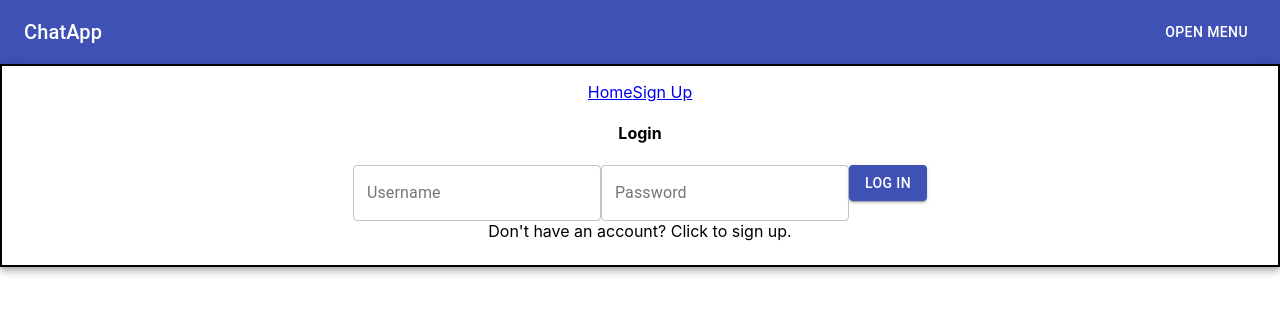
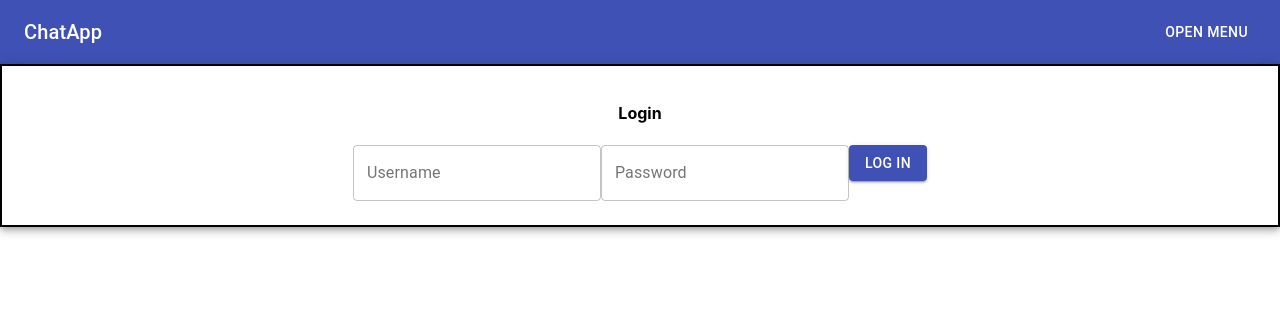
Before and after one commit to galosandoval/chatApp, a React (Create React App) app in the folder app/: page /signup in a window 1280 px wide. Shown: the top 314 px of the page. Built offline with nearby package versions, Linux system fonts and the light colour scheme.

Commit message:
works on fixing router

```diff
--- a/app/package.json
+++ b/app/package.json
@@ -5,6 +5,7 @@
   "dependencies": {
     "@material-ui/core": "^4.11.1",
     "@material-ui/icons": "^4.11.2",
+    "@reach/router": "^1.3.4",
     "@testing-library/jest-dom": "^5.11.6",
     "@testing-library/react": "^11.2.2",
     "@testing-library/user-event": "^12.3.0",
--- a/app/src/App.js
+++ b/app/src/App.js
@@ -1,12 +1,21 @@
-import React, {useState} from 'react'
-import { NavLink, Route, Switch, useHistory } from 'react-router-dom'
-import axios from 'axios'
+import React, { useState } from "react";
+// import { Router } from "@reach/router";
+import {
+  BrowserRouter as Router,
+  Route,
+  Switch,
+  useHistory,
+  Link,
+} from "react-router-dom";
+import axios from "axios";
+import * as yup from "yup";
 
 import "./App.css";
 import { Dashboard } from "./Components/Dashboard";
 import { NavBar } from "./Components/NavBar";
 import { Login } from "./Components/Login";
 import PrivateRoute from "./utils/PrivateRoute";
+import FormSchema from "./Components/FormSchema";
 
 const initialFormValues = {
   username: "",
@@ -17,10 +26,8 @@ const initialFormValues = {
 function App() {
   const [formValues, setFormValues] = useState(initialFormValues);
   const [formErrors, setFormErrors] = useState(initialFormValues);
-  const [disabled, setDisabled] = useState(true);
 
-  const history = useHistory()
-
+  const history = useHistory();
 
   const postNewUser = (newUser) => {
     axios
@@ -28,23 +35,55 @@ function App() {
       .then((res) => {
         localStorage.setItem("token", res.data.token);
         setFormValues(initialFormValues);
-        history.push("/dashboard")
+        history.push("/dashboard");
       })
       .catch((err) => {
         console.log(err);
       });
   };
 
+  const inputChange = (name, value) => {
+    yup
+      .reach(FormSchema, name)
+      .validate(value)
+      .then((valid) => {
+        setFormErrors({
+          ...formErrors,
+          [name]: "",
+        });
+      })
+      .catch((err) => {
+        setFormErrors({
+          ...formErrors,
+          [name]: err.errors[0],
+        });
+      });
+    setFormValues({
+      ...formValues,
+      [name]: value,
+    });
+  };
+
+  const submit = () => {
+    const newUser = {
+      username: formValues.username.trim(),
+      password: formValues.password.trim(),
+    };
+    postNewUser(newUser);
+  };
+
   return (
-    <div className="App">
-      <NavBar />
-      <Switch>
-        <Route path="/">
-          <Login />
-        </Route>
-        <PrivateRoute exact path="/dashboard" component={Dashboard} />
-      </Switch>
-    </div>
+      <div className="App">
+        <NavBar />
+
+            <Login
+              formValues={formValues}
+              inputChange={inputChange}
+              submit={submit}
+            />
+
+      </div>
+
   );
 }
 
--- a/app/src/Components/Login.js
+++ b/app/src/Components/Login.js
@@ -1,7 +1,17 @@
-import React, {useState} from "react";
+import React, { useState } from "react";
 import { TextField, makeStyles, Button } from "@material-ui/core";
-import { NavLink, useHistory, Route } from 'react-router-dom'
-import axios from 'axios'
+import {
+  BrowserRouter as Router,
+  useHistory,
+  Route,
+  Link,
+  Switch,
+} from "react-router-dom";
+import axios from "axios";
+
+import PrivateRoute from '../utils/PrivateRoute'
+import { Register } from "./Register";
+import { Dashboard } from './Dashboard'
 
 const useStyles = makeStyles((theme) => ({
   modal: {
@@ -22,10 +32,12 @@ const initialState = {
   password: "",
 };
 
-export const Login = () => {
+export const Login = (props) => {
   const classes = useStyles();
   const [creds, setCreds] = useState(initialState);
   const history = useHistory();
+
+  const { inputChange, submit, formValues } = props;
 
   const handleChange = (e) => {
     setCreds({
@@ -41,27 +53,14 @@ export const Login = () => {
       .then((res) => {
         console.log("login", res);
         localStorage.setItem("token", res.data.token);
+        console.log(localStorage)
         history.push("/dashboard");
       })
       .catch((err) => err);
   };
 
-  // Event listeners
-
-  function changeColor(e) {
-    e.target.style.color = "#000099";
-  }
-
-  function changeColorBack(e) {
-    e.target.style.color = "black";
-  }
-
   return (
     <div className={classes.paper}>
-      <Route path="/">
-        <NavLink to="/">Home</NavLink>
-        <NavLink to="/signup">Sign Up</NavLink>
-      </Route>
       <h4>Login</h4>
       <form onSubmit={login}>
         <TextField
@@ -84,15 +83,26 @@ export const Login = () => {
           Log In
         </Button>
         <br></br>
-        <div
-          className="makeLink"
-          onClick={() => history.push("/signup")}
-          onMouseOver={changeColor}
-          onMouseOut={changeColorBack}
-        >
-          Don't have an account? Click to sign up.
-        </div>
       </form>
+      <Router>
+        <Switch>
+          <PrivateRoute exact path="/dashboard">
+            <Dashboard />
+          </PrivateRoute>
+        </Switch>
+    </Router>
+      {/* <Router>
+      <Link to="/signup">Don't have an account?</Link>
+      <Switch>
+        <Route path="/signup">
+          <Register
+            inputChange={inputChange}
+            submit={submit}
+            formValues={formValues}
+          />
+        </Route>
+      </Switch>
+      </Router> */}
     </div>
   );
 };
--- a/app/src/Components/Register.js
+++ b/app/src/Components/Register.js
@@ -1,8 +1,8 @@
-import React from 'react'
-import { TextField, Button, makeStyles } from '@material-ui/core'
-import axios from 'axios'
+import React, { useState, useEffect } from "react";
+import { TextField, Button, makeStyles } from "@material-ui/core";
+import axios from "axios";
 
-import FormSchema from './FormSchema'
+import FormSchema from "./FormSchema";
 
 const useStyles = makeStyles((theme) => ({
   modal: {
@@ -20,43 +20,11 @@ const useStyles = makeStyles((theme) => ({
   },
 }));
 
+export const Register = (props) => {
+  const classes = useStyles();
+  const [disabled, setDisabled] = useState(true);
 
-
-
-export const Register = () => {
-  const classes = useStyles();
-
-
-
-  const inputChange = (name, value) => {
-    yup
-      .reach(FormSchema, name)
-      .validate(value)
-      .then((valid) => {
-        setFormErrors({
-          ...formErrors,
-          [name]: "",
-        });
-      })
-      .catch((err) => {
-        setFormErrors({
-          ...formErrors,
-          [name]: err.errors[0],
-        });
-      });
-    setFormValues({
-      ...formValues,
-      [name]: value,
-    });
-  };
-
-  const submit = () => {
-    const newUser = {
-      username: formValues.username.trim(),
-      password: formValues.password.trim(),
-    };
-    postNewUser(newUser);
-  };
+  const { inputChange, submit, formValues } = props;
 
   const handleSubmit = (event) => {
     event.preventDefault();
@@ -75,7 +43,6 @@ export const Register = () => {
   }, [formValues]);
   return (
     <div>
-
       <form className={classes.paper} onSubmit={handleSubmit}>
         <TextField
           value={formValues.username}
@@ -111,5 +78,5 @@ export const Register = () => {
         </Button>
       </form>
     </div>
-  )
-}
+  );
+};
--- a/app/src/utils/PrivateRoute.js
+++ b/app/src/utils/PrivateRoute.js
@@ -2,13 +2,16 @@ import React from "react";
 import { Route, Redirect } from "react-router-dom";
 
 const PrivateRoute = ({ component: Component, ...rest }) => {
+  console.log(localStorage)
   return (
     <Route
       {...rest}
-      render={(props) => {
+      render={() => {
         if (localStorage.getItem("token")) {
-          return <Component {...props} />;
+          console.log('its working')
+          return <Component />;
         } else {
+          console.log('not working')
           return <Redirect to="/" />;
         }
       }}
```
Also changed, not shown: 2 other files (tests, documents, lock files or other folders). Lines whose indentation alone changed are shown as unchanged.
